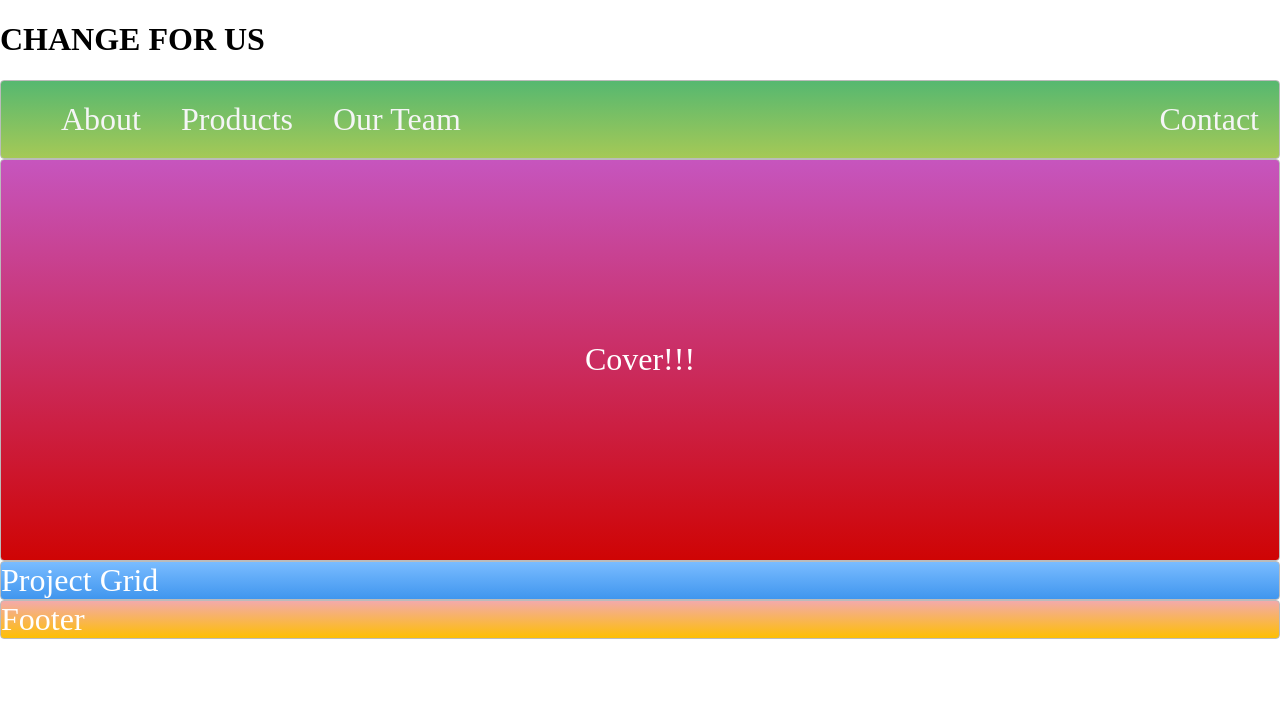
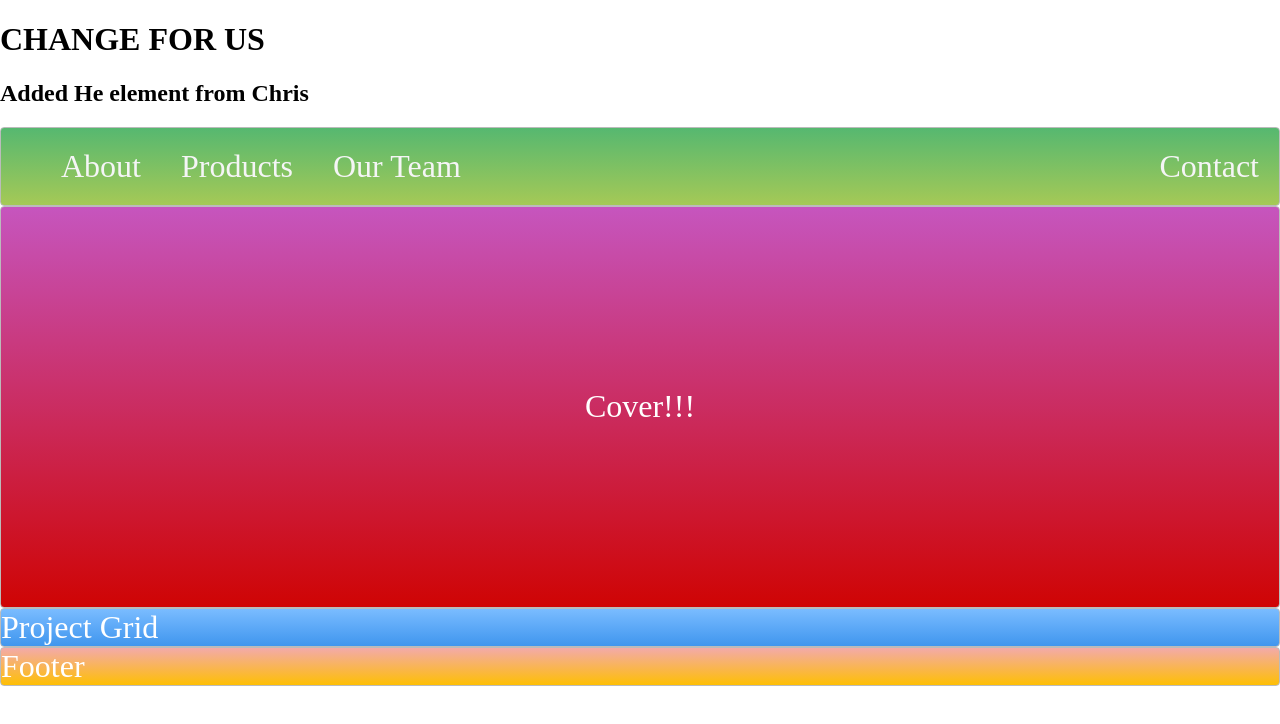
Before and after one commit to stevefairchild/CssTest, a plain HTML site: page index.html in a window 1280 px wide. Drawn offline with Linux system fonts and the light colour scheme.

Commit message:
Added h2 element

```diff
--- a/index.html
+++ b/index.html
@@ -7,6 +7,7 @@
 </head>
 <body>
 	<h1>CHANGE FOR US</h1>
+	<h2>Added He element from Chris</h2>
 	<div>
 		<nav class="zone green">
 			<ul class="main-nav">
```
